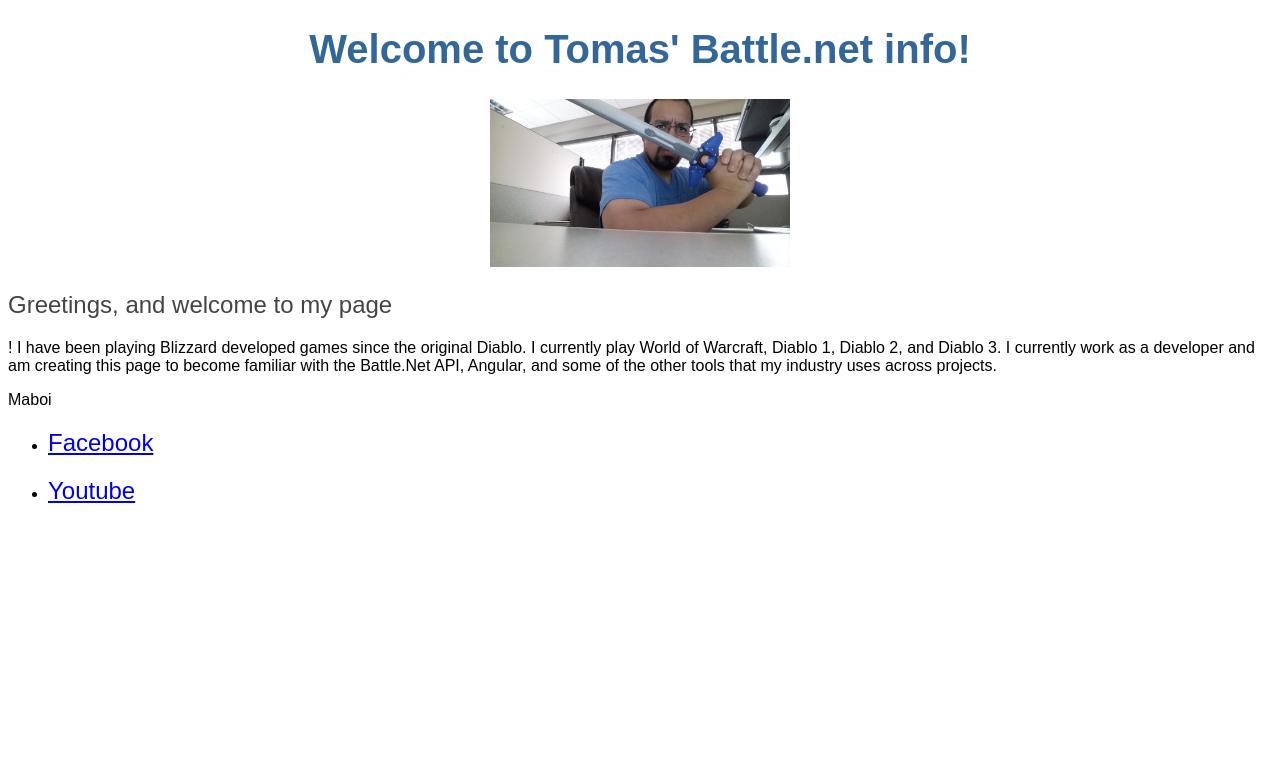
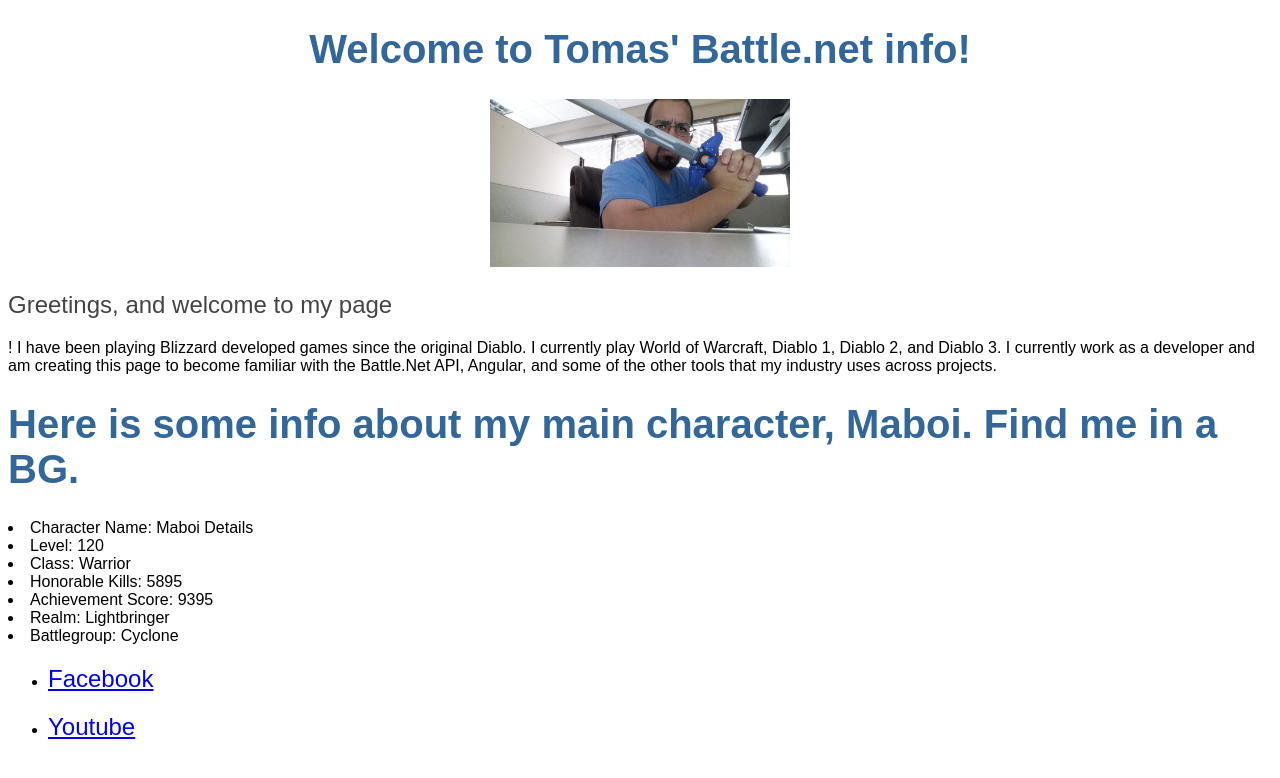
Before and after one commit to y4ucrash/angularBattle, an Angular app in the folder angularBattle/: page / in a window 1280 px wide. Shown: the top 778 px of the page. Built offline with nearby package versions, Linux system fonts and the light colour scheme.

Commit message:
refactor

```diff
--- /dev/null
+++ b/angularBattle/src/app/hero.ts
@@ -0,0 +1,10 @@
+export class Hero {
+    id: number;
+    name: string;
+    level: string;
+    charClass: string;
+    hkCount: string;
+    achievementScore: string;
+    realm: string;
+    battleGroup: string;
+}
--- a/angularBattle/src/app/heroes/heroes.component.css
+++ b/angularBattle/src/app/heroes/heroes.component.css
@@ -0,0 +1,21 @@
+h1 {
+    color: #369;
+    font-family: Arial, Helvetica, sans-serif;
+    font-size: 250%;
+  }
+  h2, h3 {
+    color: #444;
+    font-family: Arial, Helvetica, sans-serif;
+    font-weight: lighter;
+  }
+  body {
+    margin: 2em;
+  }
+  body, input[type="text"], button {
+    color: #888;
+    font-family: Cambria, Georgia;
+  }
+  /* everywhere else */
+  * {
+    font-family: Arial, Helvetica, sans-serif;
+  }
--- a/angularBattle/src/app/heroes/heroes.component.html
+++ b/angularBattle/src/app/heroes/heroes.component.html
@@ -1,3 +1,10 @@
+<h1>Here is some info about my main character, {{maboi.name}}. Find me in a BG.</h1>
 <p>
-  {{hero}}
+  <li>Character Name: {{maboi.name}} Details</li>
+  <li>Level: {{maboi.level}}</li>
+  <li>Class: {{maboi.charClass}}</li>
+  <li>Honorable Kills: {{maboi.hkCount}}</li>
+  <li>Achievement Score: {{maboi.achievementScore}}</li>
+  <li>Realm: {{maboi.realm}}</li>
+  <li>Battlegroup: {{maboi.battleGroup}}</li>
 </p>
--- a/angularBattle/src/app/heroes/heroes.component.ts
+++ b/angularBattle/src/app/heroes/heroes.component.ts
@@ -1,4 +1,5 @@
 import { Component, OnInit } from '@angular/core';
+import { Hero } from '../hero';
 
 @Component({
   selector: 'app-heroes',
@@ -7,7 +8,17 @@
 })
 export class HeroesComponent implements OnInit {
 
-  hero = 'Maboi';
+  maboi: Hero = {
+    id: 1,
+    name: 'Maboi',
+    level: '120',
+    charClass: 'Warrior',
+    hkCount: '5895',
+    achievementScore: '9395',
+    realm: 'Lightbringer',
+    battleGroup: 'Cyclone'
+  }
+
 
   constructor() { }
 
```
